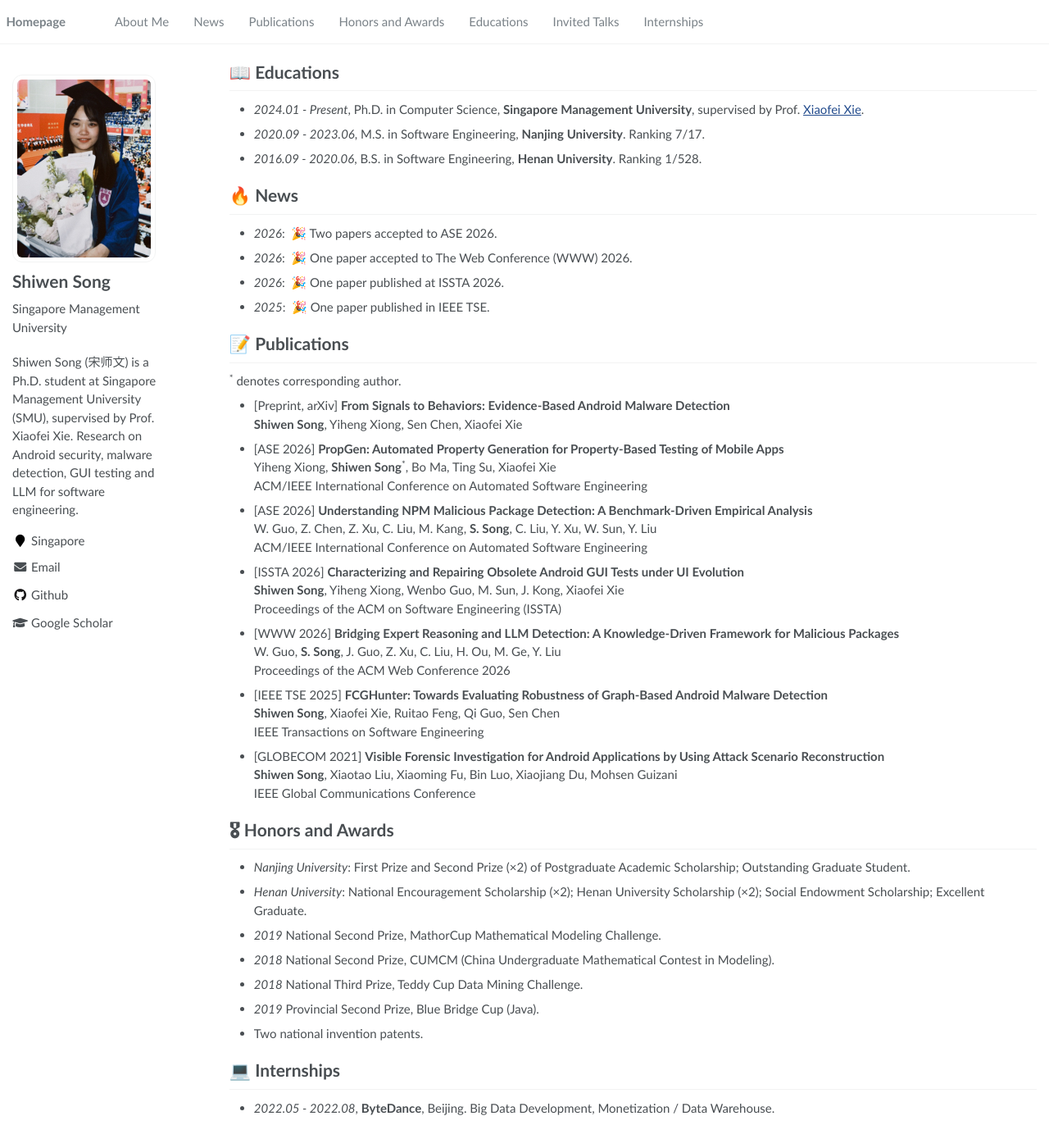
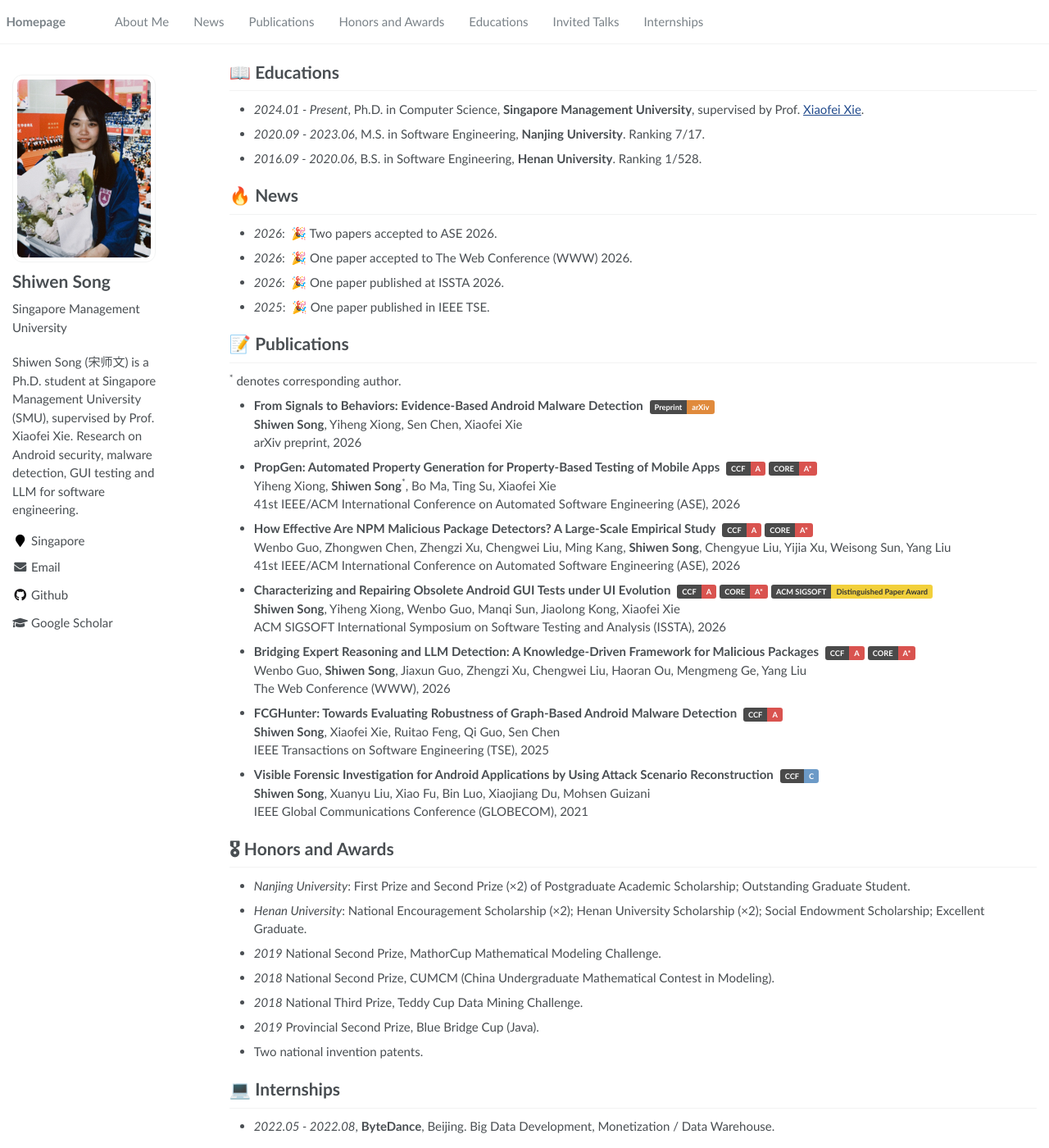
Before and after one commit to shiwen-song/shiwen-song.github.io, a Jekyll site: the page built from _pages/about.md, in a window 1280 px wide and 1400 px high, scrolled down 98 px. Shown: the whole window at 82% size. Built offline with Jekyll 4.4.1, drawn with Linux system fonts in a browser that asks for light colours; before the commit the page ends 1475 px from its top, so only the background shows below that; grey boxes are pictures that could not be loaded.

Commit message:
Publication badges (CCF/CORE/award) and full author names
Co-Authored-By: Claude Sonnet 5.5 <noreply@anthropic.com>

```diff
--- a/_pages/about.md
+++ b/_pages/about.md
@@ -36,32 +36,33 @@ His research interests include mobile app security and testing, with a focus on
 # 📝 Publications
 <sup>&#42;</sup> denotes corresponding author.
 
-- [Preprint, arXiv] **From Signals to Behaviors: Evidence-Based Android Malware Detection**
-  **Shiwen Song**, Yiheng Xiong, Sen Chen, Xiaofei Xie
+- **From Signals to Behaviors: Evidence-Based Android Malware Detection** <span class="bdg"><span class="l">Preprint</span><span class="o">arXiv</span></span>
+  **Shiwen Song**, Yiheng Xiong, Sen Chen, Xiaofei Xie<br>
+  arXiv preprint, 2026
 
-- [ASE 2026] **PropGen: Automated Property Generation for Property-Based Testing of Mobile Apps**
+- **PropGen: Automated Property Generation for Property-Based Testing of Mobile Apps** <span class="bdg"><span class="l">CCF</span><span class="r">A</span></span><span class="bdg"><span class="l">CORE</span><span class="r">A*</span></span>
   Yiheng Xiong, **Shiwen Song**<sup>&#42;</sup>, Bo Ma, Ting Su, Xiaofei Xie<br>
-  ACM/IEEE International Conference on Automated Software Engineering
+  41st IEEE/ACM International Conference on Automated Software Engineering (ASE), 2026
 
-- [ASE 2026] **Understanding NPM Malicious Package Detection: A Benchmark-Driven Empirical Analysis**
-  W. Guo, Z. Chen, Z. Xu, C. Liu, M. Kang, **S. Song**, C. Liu, Y. Xu, W. Sun, Y. Liu<br>
-  ACM/IEEE International Conference on Automated Software Engineering
+- **How Effective Are NPM Malicious Package Detectors? A Large-Scale Empirical Study** <span class="bdg"><span class="l">CCF</span><span class="r">A</span></span><span class="bdg"><span class="l">CORE</span><span class="r">A*</span></span>
+  Wenbo Guo, Zhongwen Chen, Zhengzi Xu, Chengwei Liu, Ming Kang, **Shiwen Song**, Chengyue Liu, Yijia Xu, Weisong Sun, Yang Liu<br>
+  41st IEEE/ACM International Conference on Automated Software Engineering (ASE), 2026
 
-- [ISSTA 2026] **Characterizing and Repairing Obsolete Android GUI Tests under UI Evolution**
-  **Shiwen Song**, Yiheng Xiong, Wenbo Guo, M. Sun, J. Kong, Xiaofei Xie<br>
-  Proceedings of the ACM on Software Engineering (ISSTA)
+- **Characterizing and Repairing Obsolete Android GUI Tests under UI Evolution** <span class="bdg"><span class="l">CCF</span><span class="r">A</span></span><span class="bdg"><span class="l">CORE</span><span class="r">A*</span></span><span class="bdg"><span class="l">ACM SIGSOFT</span><span class="g">Distinguished Paper Award</span></span>
+  **Shiwen Song**, Yiheng Xiong, Wenbo Guo, Manqi Sun, Jiaolong Kong, Xiaofei Xie<br>
+  ACM SIGSOFT International Symposium on Software Testing and Analysis (ISSTA), 2026
 
-- [WWW 2026] **Bridging Expert Reasoning and LLM Detection: A Knowledge-Driven Framework for Malicious Packages**
-  W. Guo, **S. Song**, J. Guo, Z. Xu, C. Liu, H. Ou, M. Ge, Y. Liu<br>
-  Proceedings of the ACM Web Conference 2026
+- **Bridging Expert Reasoning and LLM Detection: A Knowledge-Driven Framework for Malicious Packages** <span class="bdg"><span class="l">CCF</span><span class="r">A</span></span><span class="bdg"><span class="l">CORE</span><span class="r">A*</span></span>
+  Wenbo Guo, **Shiwen Song**, Jiaxun Guo, Zhengzi Xu, Chengwei Liu, Haoran Ou, Mengmeng Ge, Yang Liu<br>
+  The Web Conference (WWW), 2026
 
-- [IEEE TSE 2025] **FCGHunter: Towards Evaluating Robustness of Graph-Based Android Malware Detection**
+- **FCGHunter: Towards Evaluating Robustness of Graph-Based Android Malware Detection** <span class="bdg"><span class="l">CCF</span><span class="r">A</span></span>
   **Shiwen Song**, Xiaofei Xie, Ruitao Feng, Qi Guo, Sen Chen<br>
-  IEEE Transactions on Software Engineering
+  IEEE Transactions on Software Engineering (TSE), 2025
 
-- [GLOBECOM 2021] **Visible Forensic Investigation for Android Applications by Using Attack Scenario Reconstruction**
-  **Shiwen Song**, Xiaotao Liu, Xiaoming Fu, Bin Luo, Xiaojiang Du, Mohsen Guizani<br>
-  IEEE Global Communications Conference
+- **Visible Forensic Investigation for Android Applications by Using Attack Scenario Reconstruction** <span class="bdg"><span class="l">CCF</span><span class="c">C</span></span>
+  **Shiwen Song**, Xuanyu Liu, Xiao Fu, Bin Luo, Xiaojiang Du, Mohsen Guizani<br>
+  IEEE Global Communications Conference (GLOBECOM), 2021
 
 # 🎖 Honors and Awards
 - *Nanjing University*: First Prize and Second Prize (×2) of Postgraduate Academic Scholarship; Outstanding Graduate Student.
--- /dev/null
+++ b/_sass/_badges.scss
@@ -0,0 +1,23 @@
+// Publication ranking badges (CCF / CORE / award), two-tone like a shields.io label
+.bdg {
+  display: inline-block;
+  margin-left: 4px;
+  font-size: 0.62em;
+  font-weight: 600;
+  line-height: 1;
+  white-space: nowrap;
+  vertical-align: middle;
+  border-radius: 3px;
+  overflow: hidden;
+
+  span {
+    display: inline-block;
+    padding: 4px 6px;
+    color: #fff;
+  }
+  .l { background: #4a4a4a; }
+  .r { background: #d9534f; }          // A / A*
+  .c { background: #6c9ac7; }          // lower tiers
+  .g { background: #f2d03b; color: #333; }  // award
+  .o { background: #e08a3c; }          // preprint
+}
--- a/assets/css/main.scss
+++ b/assets/css/main.scss
@@ -27,6 +27,7 @@
 @import "navigation";
 @import "footer";
 @import "syntax";
+@import "badges";
 
 @import "forms";
 
```
